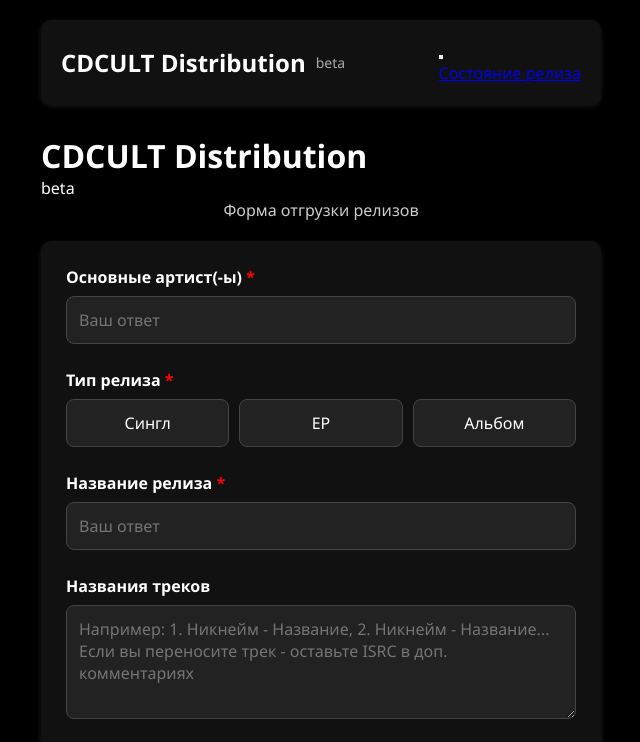
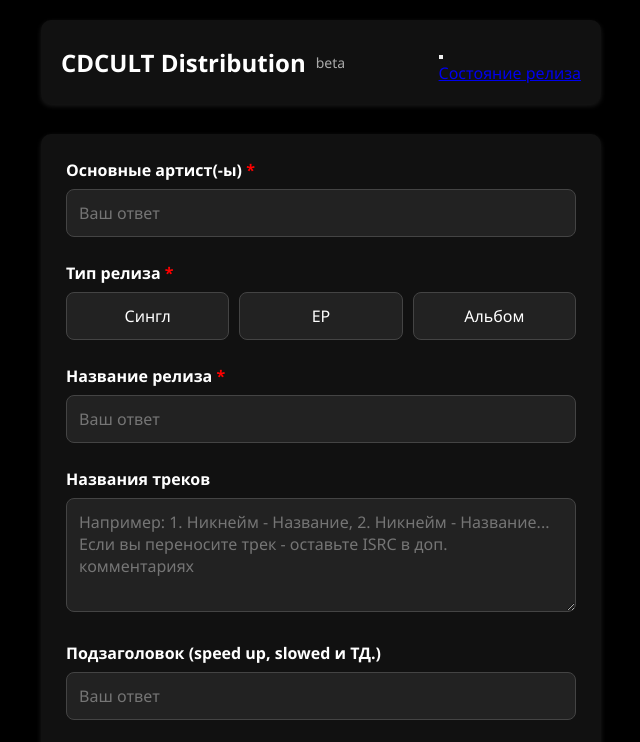
Before and after one commit to werffix/cdcultdistr, a plain HTML site: page index.html in a window 1280 px wide. Shown: the top 742 px of the page, without its empty margins (319-959 px from the left). Drawn offline with Linux system fonts and the light colour scheme.

Commit message:
Update index.html

```diff
--- a/index.html
+++ b/index.html
@@ -236,7 +236,7 @@
     </style>
 </head>
 <body>
-    <div class="header">
+  <div class="header">
     <div style="display: flex; align-items: center;">
         <h1 id="header-title">CDCULT Distribution</h1>
         <span class="beta" id="header-beta">beta</span>
@@ -256,10 +256,6 @@
         </nav>
     </div>
 </div>
-        <h1>CDCULT Distribution</h1>
-        <span class="beta">beta</span>
-    </div>
-    <div style="text-align: center; color: #ccc; margin-bottom: 20px;">Форма отгрузки релизов</div>
 
     <div class="form-container">
         <form id="distributionForm">
```
